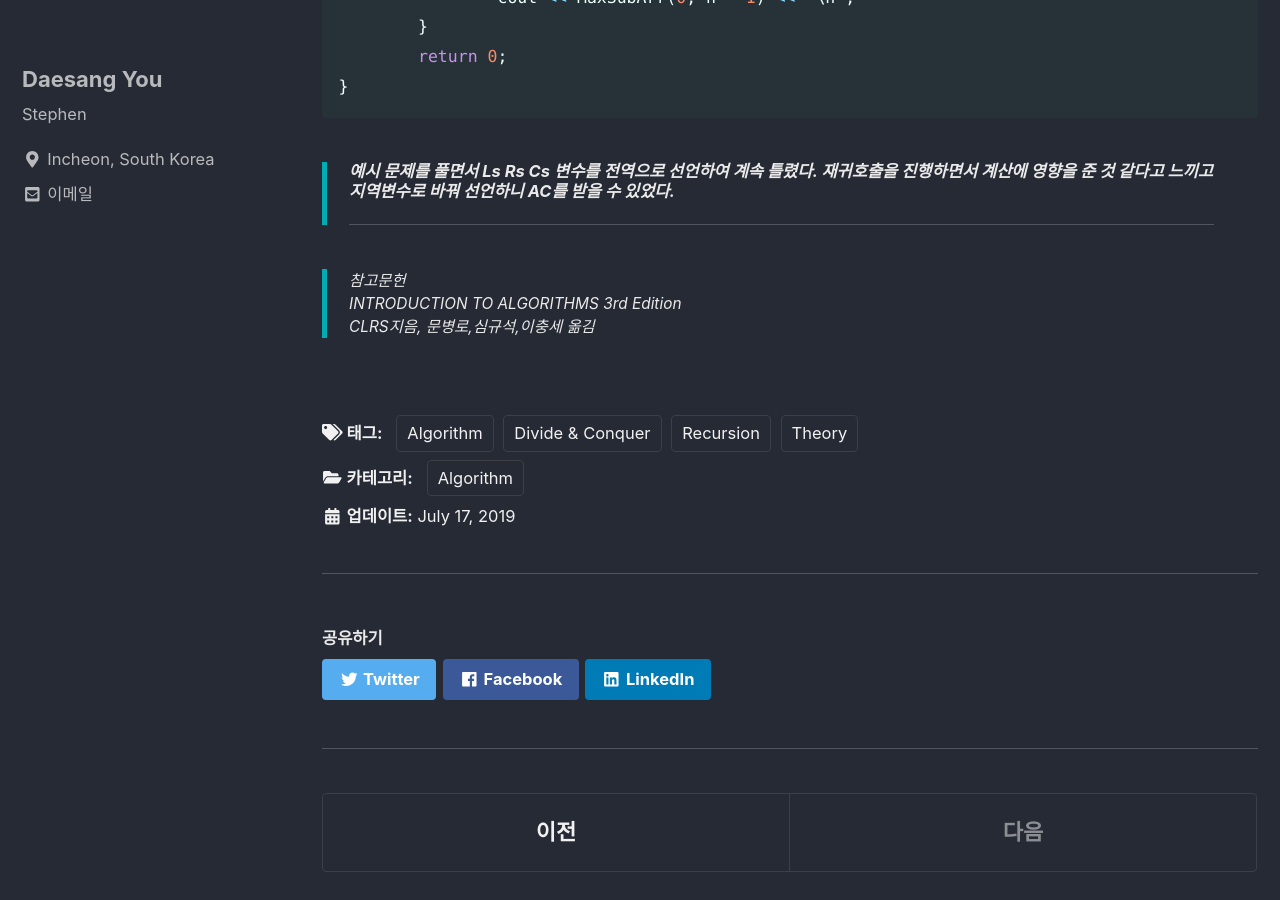
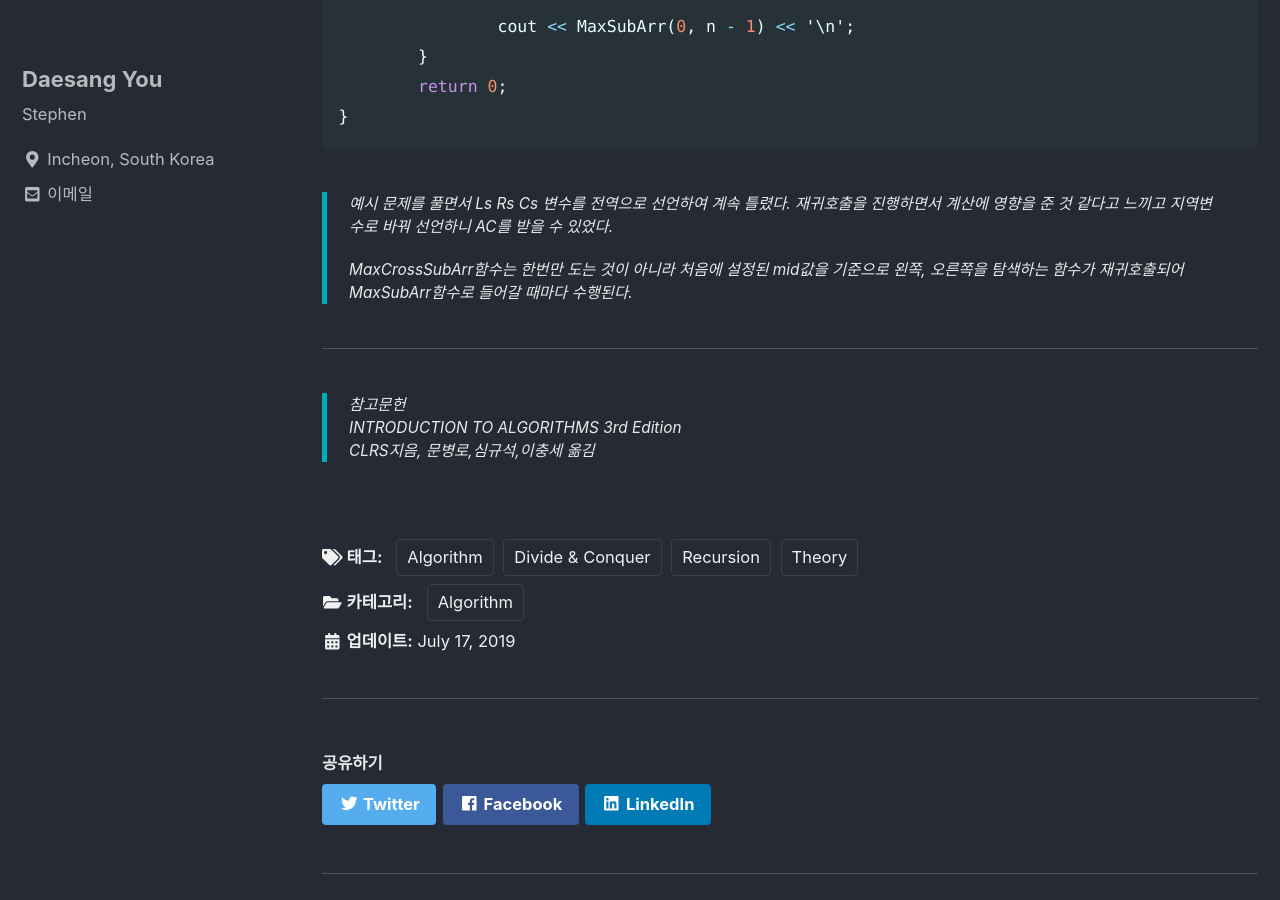
Before and after one commit to eotkd4791/eotkd4791.github.io, a Jekyll site: the page built from _posts/algorithm/2019-07-17-CLRS-Divide&Conquer.md, in a window 1280 px wide and 900 px high, scrolled down 2758 px. Built offline with Jekyll 4.4.1, drawn with Linux system fonts in a browser that asks for light colours; cached includes are drawn as plain includes; comment, search, counter and statistics services are not loaded; some of the changed text lies outside the part shown.

Commit message:
Update 2019-07-17-CLRS-Divide&Conquer.md

````diff
--- a/_posts/algorithm/2019-07-17-CLRS-Divide&Conquer.md
+++ b/_posts/algorithm/2019-07-17-CLRS-Divide&Conquer.md
@@ -51,6 +51,7 @@ int n;
 int x[1002];
 
 //기준을 포함하는 범위를 탐색하는 함수.
+//왼쪽, 오른쪽을 탐색하는 함수가 호출되어 수행하면서 이 함수도 계속 호출되어 연산을 수행한다.
 int MaxCrossSubArr(int low, int mid, int high) {
     //왼쪽 방향으로 탐색한다.
 	int Lsum = -987654321;
@@ -100,7 +101,10 @@ int main() {
 	return 0;
 }
 ```
->#### 예시 문제를 풀면서 Ls Rs Cs 변수를 전역으로 선언하여 계속 틀렸다. 재귀호출을 진행하면서 계산에 영향을 준 것 같다고 느끼고 지역변수로 바꿔 선언하니 AC를 받을 수 있었다.
+> 예시 문제를 풀면서 Ls Rs Cs 변수를 전역으로 선언하여 계속 틀렸다. 재귀호출을 진행하면서 계산에 영향을 준 것 같다고 느끼고 지역변수로 바꿔 선언하니 AC를 받을 수 있었다.
+>
+> MaxCrossSubArr함수는 한번만 도는 것이 아니라 처음에 설정된 mid값을 기준으로 왼쪽, 오른쪽을 탐색하는 함수가 재귀호출되어 MaxSubArr함수로 들어갈 때마다 수행된다.
+
 ---
 
 
````
